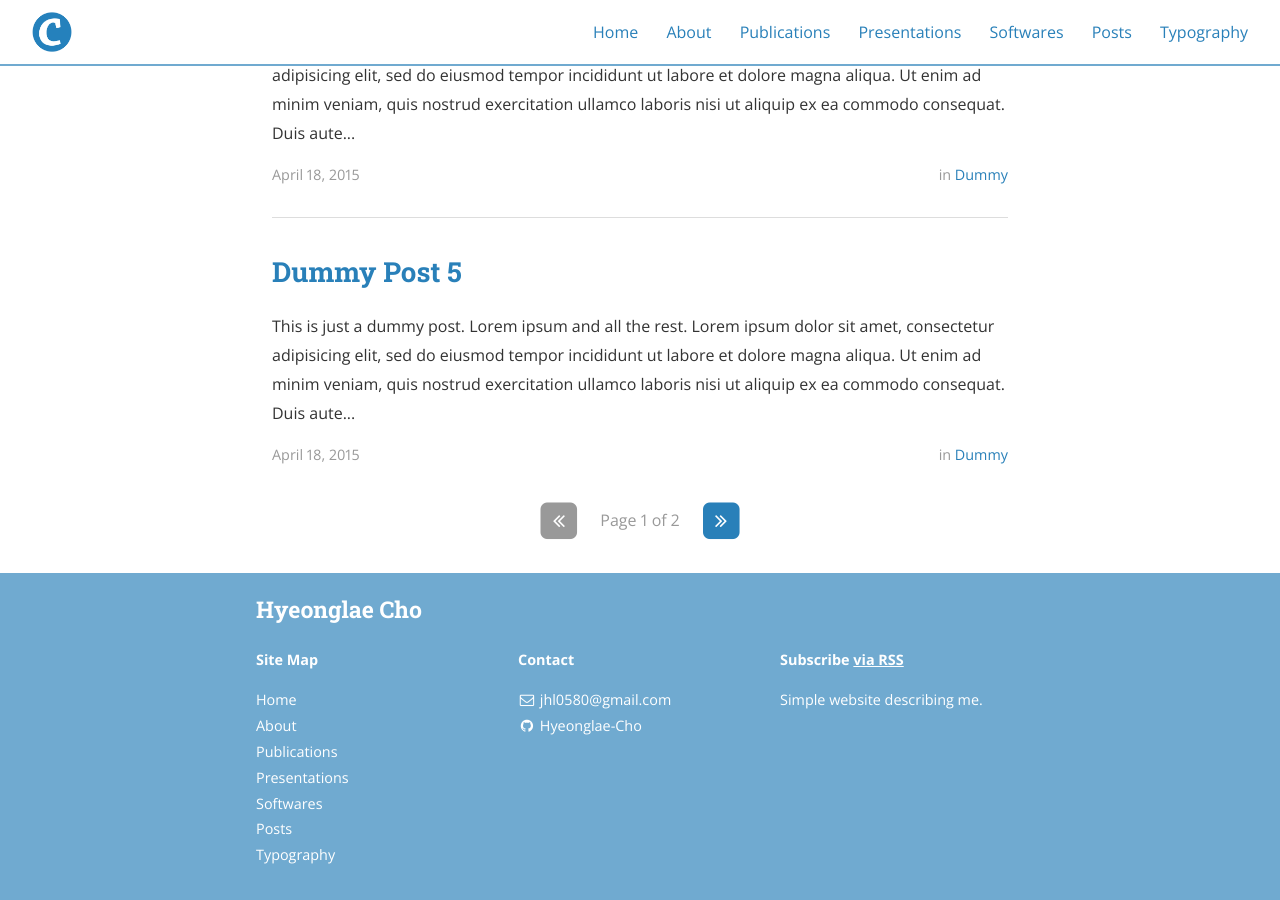
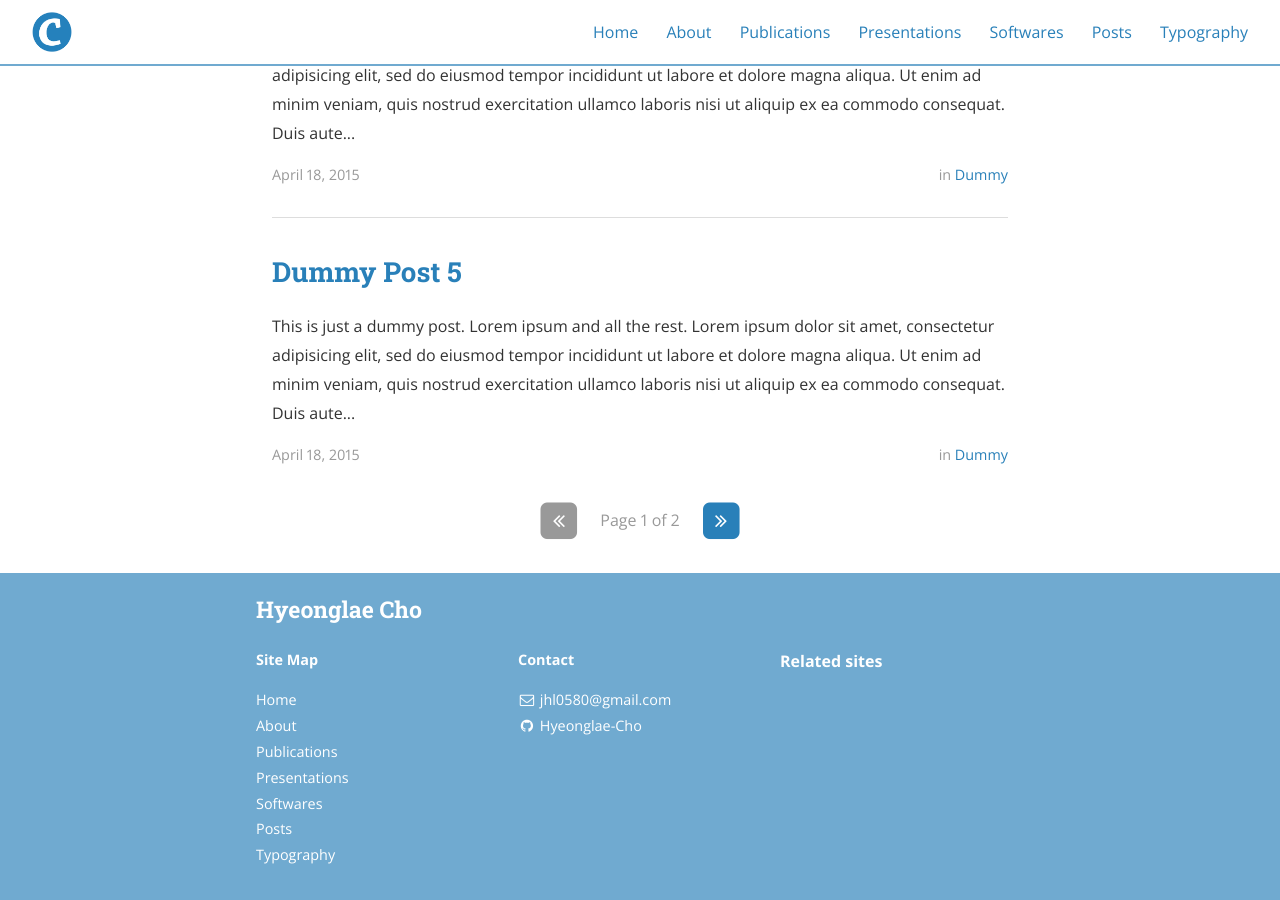
Before and after one commit to Hyeonglae-Cho/Hyeonglae-Cho.github.io, a Jekyll site: the page built from index.html, in a window 1280 px wide and 900 px high, scrolled down 1352 px. Built offline with Jekyll 4.4.1, drawn with Linux system fonts in a browser that asks for light colours; nearby versions of some CDN libraries; the list of posts is cut into pages by our own code.

Commit message:
Update footer.html

```diff
--- a/_includes/footer.html
+++ b/_includes/footer.html
@@ -37,9 +37,21 @@
       </ul>
     </div>
 
-    <div class="site-signature">
-      <p class="rss-subscribe text"><strong>Subscribe <a href="{{ "/feed.xml" | prepend: site.baseurl }}">via RSS</a></strong></p>
-      <p class="text">{{ site.description }}</p>
+    <div class="site-related">
+
+      <p><strong>Related sites</strong></p>
+      <ul class="related-site-list">
+        {% for related in site.related %}
+          {% if related.url != "" %}
+            <li>
+	      <a href="{{ related.url }}">
+		{% if related.sitename %}{{ related.sitename }}{% else %}{{ related.name }}{% endif %}
+	      </a>
+	    </li>
+          {% endif %}
+        {% endfor %}
+      </ul>
+
     </div>
 
   </div>
```
